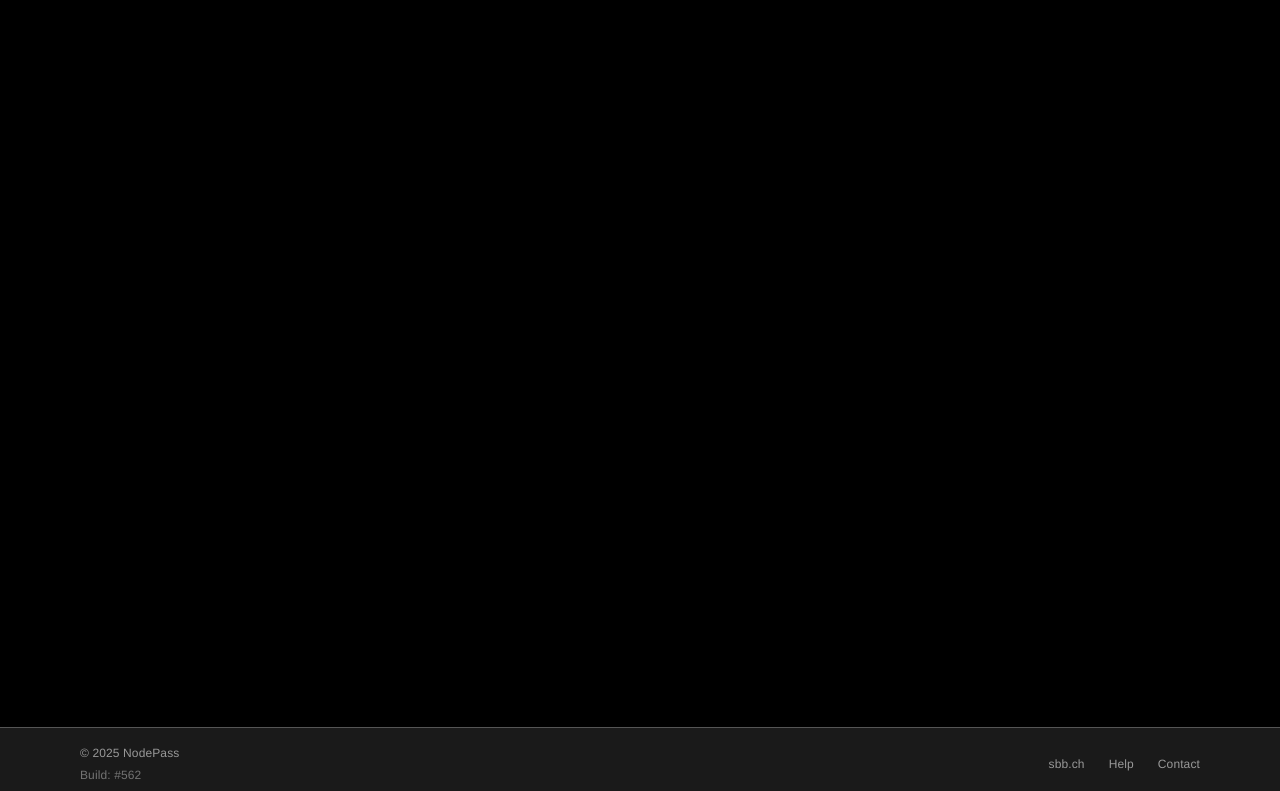
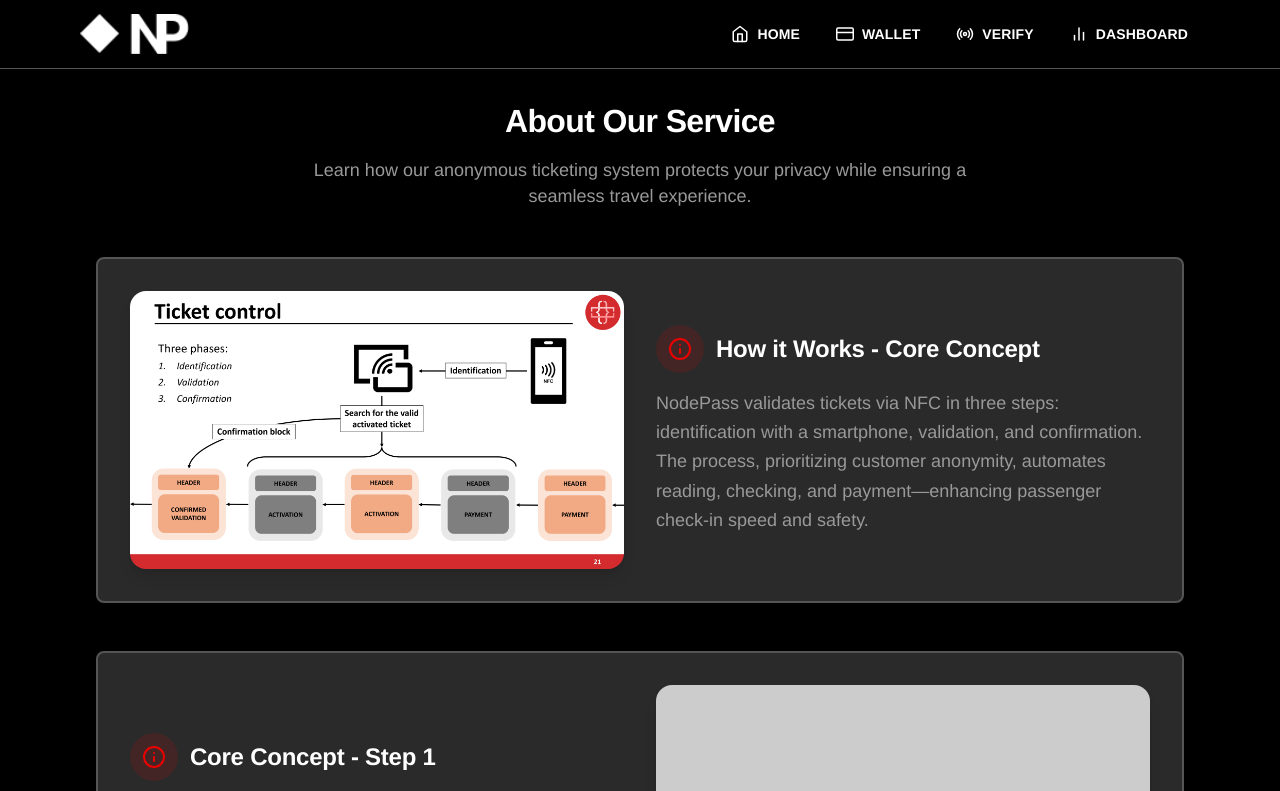
Before and after one commit to robertobendi/anonymousticket, a React (Vite) app: page /about in a window 1280 px wide. Shown: the top 791 px of the page. Built offline with nearby package versions, Linux system fonts and the light colour scheme.

Commit message:
some text fix and startup about page

```diff
--- a/index.html
+++ b/index.html
@@ -13,7 +13,7 @@
     <meta name="nfc" content="enabled" />
     <meta
       name="description"
-      content="NodePass - Anonymous ticket system. Buy tickets without personal data. Print@Home. Multiple checks. Copy-safe."
+      content="NodePass - Anonymous ticket system. Buy tickets without personal data. Multiple checks. Copy-safe."
     />
     <link rel="apple-touch-icon" href="logo192.png" />
     <link rel="apple-touch-icon" sizes="192x192" href="logo192.png" />
--- a/src/App.js
+++ b/src/App.js
@@ -14,6 +14,7 @@ const ReceivedTickets = lazy(() => import("@pages/ReceivedTickets"));
 const Dashboard = lazy(() => import("@pages/Dashboard"));
 const StatsHistory = lazy(() => import("@pages/StatsHistory"));
 const Login = lazy(() => import("@pages/Login"));
+const About = lazy(() => import("@pages/About"));
 
 // Routes configuration
 const routes = [
@@ -22,6 +23,7 @@ const routes = [
   { path: "/wallet", element: <Wallet /> },
   { path: "/received", element: <ReceivedTickets /> },
   { path: "/login", element: <Login /> },
+  { path: "/about", element: <About /> },
   {
     path: "/dashboard",
     element: (
--- a/src/layouts/Footer.js
+++ b/src/layouts/Footer.js
@@ -61,6 +61,15 @@ const Footer = memo(() => {
               sbb.ch
             </a>
             <a
+              href="/about"
+              className="text-xs transition-colors font-medium"
+              style={linkStyle}
+              onMouseEnter={(e) => handleLinkHover(e, true)}
+              onMouseLeave={(e) => handleLinkHover(e, false)}
+            >
+              About
+            </a>
+            <a
               href="#"
               className="text-xs transition-colors font-medium"
               style={linkStyle}
--- /dev/null
+++ b/src/pages/About.js
@@ -0,0 +1,92 @@
+import React, { memo } from 'react';
+import { motion } from 'framer-motion';
+import { THEME } from '@lib/themeColors';
+import AnimatedCard from '@components/ui/AnimatedCard';
+import { FiInfo } from 'react-icons/fi';
+import Navbar from '@layouts/Navbar';
+
+const ABOUT_CONTENT = [
+  {
+    id: 1,
+    title: "How it Works - Core Concept",
+    text: "NodePass validates tickets via NFC in three steps: identification with a smartphone, validation, and confirmation. The process, prioritizing customer anonymity, automates reading, checking, and payment—enhancing passenger check-in speed and safety.",
+    image: "/src/assets/img/overview.png"
+  },
+  {
+    id: 2,
+    title: "Core Concept - Step 1",
+    text: "Duis aute irure dolor in reprehenderit in voluptate velit esse cillum dolore eu fugiat nulla pariatur. Excepteur sint occaecat cupidatat non proident, sunt in culpa qui officia deserunt mollit anim id est laborum.",
+    image: "https://placehold.co/600x400/2b2b2b/FFF?text=Step+2"
+  }
+];
+
+const About = memo(() => {
+  return (
+    <div
+      className="min-h-screen flex flex-col"
+      style={{ backgroundColor: THEME.background }}
+    >
+      <Navbar />
+
+      <div className="flex-grow p-4 md:p-8 max-w-6xl mx-auto w-full">
+        <motion.div
+          initial={{ opacity: 0, y: -20 }}
+          animate={{ opacity: 1, y: 0 }}
+          className="text-center mb-12"
+        >
+          <h1 className="text-3xl md:text-4xl font-bold mb-4" style={{ color: THEME.text }}>
+            About Our Service
+          </h1>
+          <p className="text-lg max-w-2xl mx-auto" style={{ color: THEME.textMuted }}>
+            Learn how our anonymous ticketing system protects your privacy while ensuring a seamless travel experience.
+          </p>
+        </motion.div>
+
+        <div className="space-y-12">
+          {ABOUT_CONTENT.map((item, index) => (
+            <AnimatedCard
+              key={item.id}
+              delay={index * 0.1}
+              className="overflow-hidden rounded-2xl border-2"
+              style={{
+                backgroundColor: THEME.card,
+                borderColor: THEME.border
+              }}
+            >
+              <div className={`flex flex-col ${index % 2 === 0 ? 'md:flex-row' : 'md:flex-row-reverse'} gap-8 p-6 md:p-8 items-center`}>
+                <div className="w-full md:w-1/2">
+                  <div className="aspect-video rounded-xl overflow-hidden bg-gray-800 shadow-lg">
+                    <img
+                      src={item.image}
+                      alt={item.title}
+                      className="w-full h-full object-cover hover:scale-105 transition-transform duration-500"
+                    />
+                  </div>
+                </div>
+
+                <div className="w-full md:w-1/2 space-y-4">
+                  <div className="flex items-center gap-3">
+                    <div className="p-3 rounded-full" style={{ backgroundColor: `${THEME.accent}20` }}>
+                      <FiInfo size={24} style={{ color: THEME.accent }} />
+                    </div>
+                    <h2 className="text-2xl font-bold" style={{ color: THEME.text }}>
+                      {item.title}
+                    </h2>
+                  </div>
+
+                  <p className="text-lg leading-relaxed" style={{ color: THEME.textMuted }}>
+                    {item.text}
+                  </p>
+                </div>
+              </div>
+            </AnimatedCard>
+          ))}
+        </div>
+      </div>
+    </div>
+  );
+});
+
+About.displayName = 'About';
+
+export default About;
--- a/src/pages/Home.js
+++ b/src/pages/Home.js
@@ -434,7 +434,7 @@ const Home = memo(() => {
                 role="text"
                 aria-label="Key features: No personal data required, Print at Home, Multiple checks, Copy-safe"
               >
-                No personal data required • Print@Home • Multiple checks • Copy-safe
+                No personal data required • Multiple checks • Copy-safe
               </motion.p>
               <motion.div
                 className="flex items-center justify-center gap-3 sm:gap-4 flex-wrap"
```
Also changed, not shown: src/assets/img/overview.png (added), 1 other file (tests, documents, lock files or other folders).
